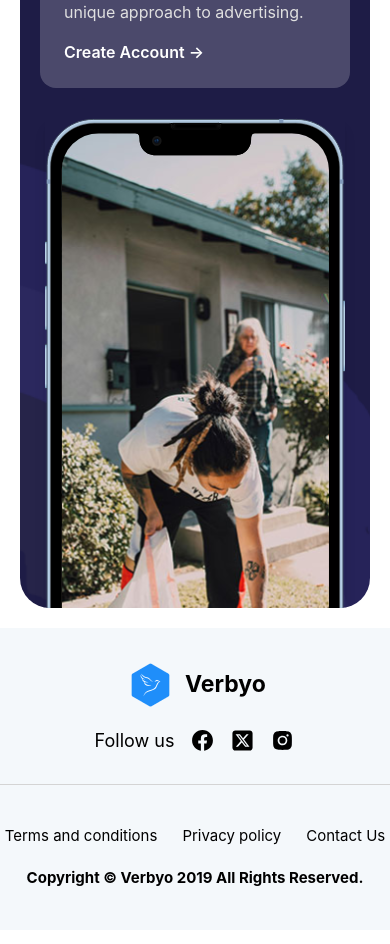
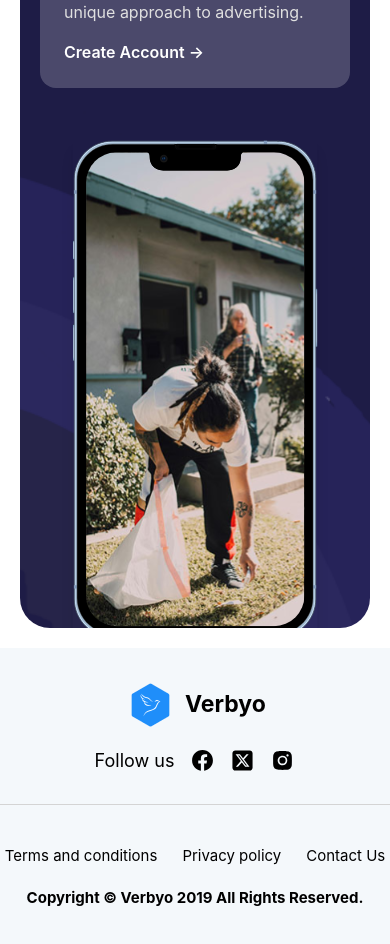
Before and after one commit to Ahmed-Serag19/verbyo, a React (Vite) app: page / in a window 390 px wide. Shown: the part 7247-8191 px from the top of the page. Built offline with nearby package versions, Linux system fonts and the light colour scheme.

Commit message:
added few adjustments as per as client requests, related to responsiveness

```diff
--- a/src/index.css
+++ b/src/index.css
@@ -5,7 +5,7 @@
   padding: 0;
   margin: 0;
   box-sizing: border-box !important;
-  font-family: 'Inter', sans-serif;
+  font-family: "Inter", sans-serif;
 }
 .btn-bg-primary {
   background-color: #1f8efa;
@@ -75,7 +75,7 @@
   height: 100%;
 }
 .gif-bg {
-  background: url('../src/assets/phone-bg.png');
+  background: url("../src/assets/phone-bg.png");
   background-size: contain;
   background-repeat: no-repeat;
   background-position: center;
@@ -115,7 +115,7 @@
   color: black !important;
 }
 .accordion div {
-  font-family: 'Inter', sans-serif !important;
+  font-family: "Inter", sans-serif !important;
 }
 .video-container {
   padding-bottom: 56.25%;
@@ -180,7 +180,7 @@ footer {
   overflow: hidden;
   margin: auto;
   border-radius: 30px;
-  background: url('../src/assets/purple-bg.png') no-repeat;
+  background: url("../src/assets/purple-bg.png") no-repeat;
   background-size: cover;
 }
 .camp-img-container {
@@ -426,13 +426,14 @@ footer {
         position: relative;
         display: flex;
         justify-content: center;
-        height: 500px;
+        height: 400px;
 
         .camp-img-container {
           position: absolute;
           left: 50%;
           transform: translate(-50%);
           bottom: -120px;
+          width: 80%;
         }
       }
     }
@@ -610,6 +611,13 @@ footer {
           }
         }
       }
+      .relative {
+        height: 520px;
+        .camp-img-container {
+          width: 70%;
+          top: 0px;
+        }
+      }
     }
   }
   footer {
@@ -738,7 +746,7 @@ footer {
       .relative {
         height: 400px;
         .camp-img-container {
-          width: 90%;
+          width: 80%;
         }
       }
     }
@@ -764,12 +772,12 @@ footer {
         align-items: center;
         gap: 20px;
         .left-bottom-side {
-          gap: 10px;
-          font-size: 14px;
+          gap: 5px;
+          font-size: 12px;
         }
         .right-bottom-side {
           text-align: center;
-          font-size: 16px;
+          font-size: 14px;
         }
       }
     }
```
